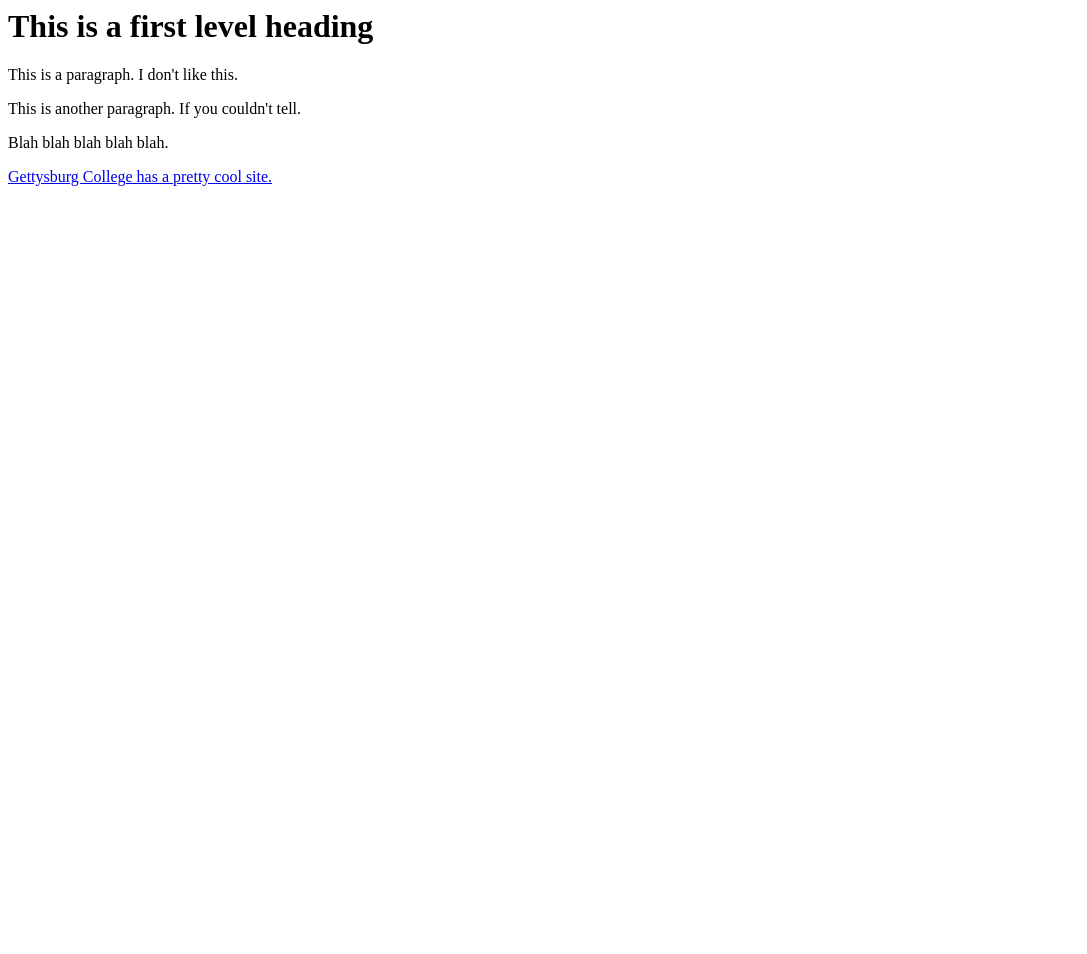
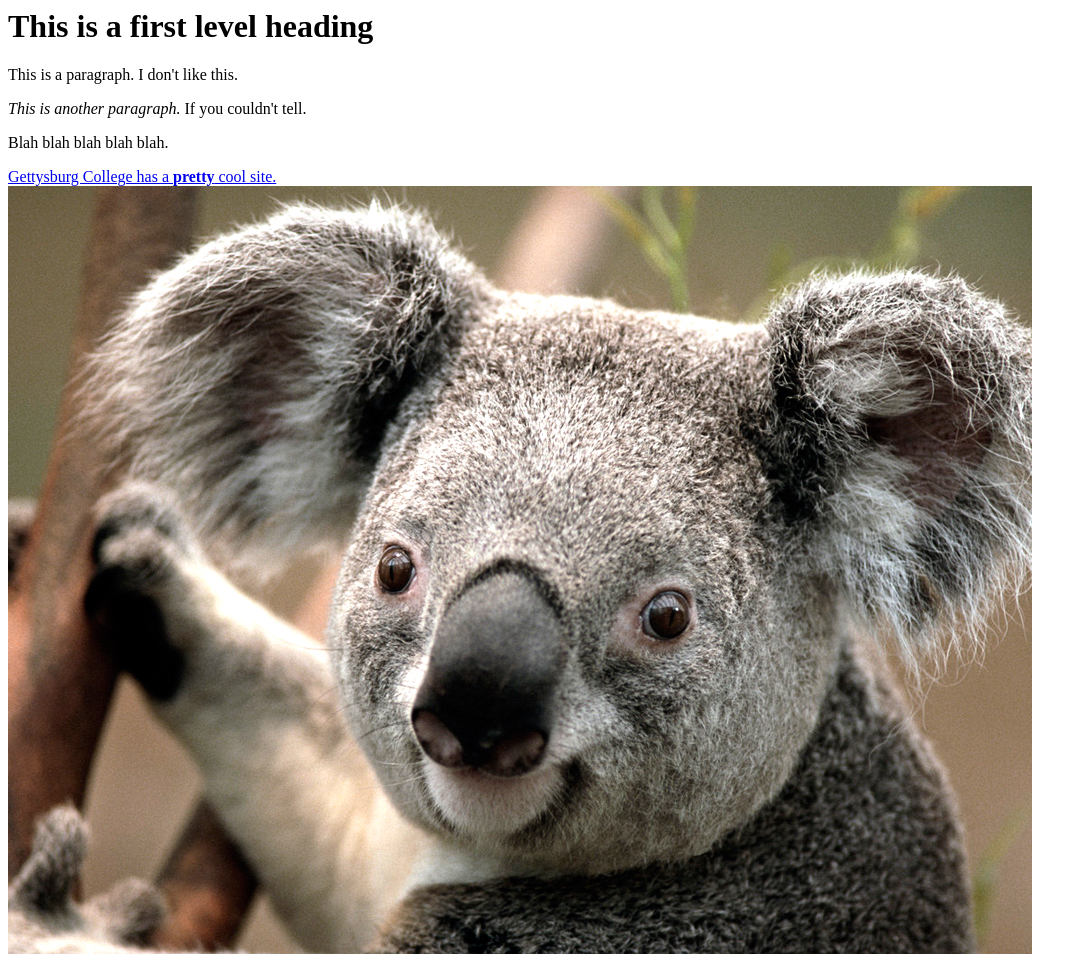
Before and after one commit to connca03/Test, a plain HTML site: page index.html in a window 1280 px wide. Shown: the whole page, without its empty margins (0-1087 px from the left). Before the commit the page ends 800 px from the top, so only its background shows below. Drawn offline with Linux system fonts and the light colour scheme.

Commit message:
Added image tag

```diff
--- a/index.html
+++ b/index.html
@@ -5,8 +5,9 @@
   <body>
     <h1>This is a first level heading</h1>
      <p>This is a paragraph. I don't like this.</p>
-     <p>This is another paragraph. If you couldn't tell.</p>
+     <p><i>This is another paragraph.</i> If you couldn't tell.</p>
      <p>Blah blah blah blah blah.</p>
-     <a href="https://www.gettysburg.edu">Gettysburg College has a pretty cool site.</a>
+    <a href="https://www.gettysburg.edu">Gettysburg College has a <b>pretty</b> cool site.</a>
+    <img src="Koala.jpg"/>
   </body>
 </html>
```
